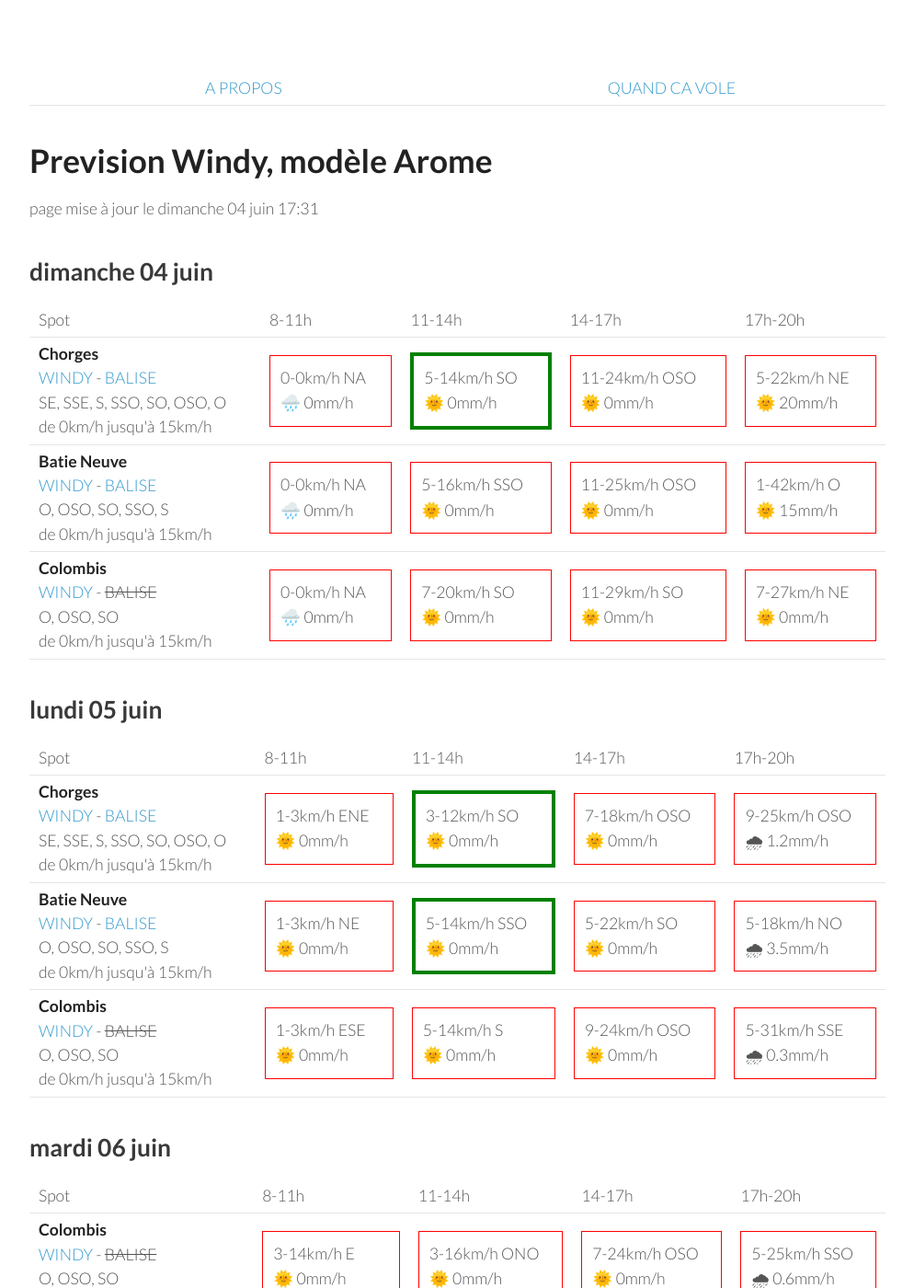
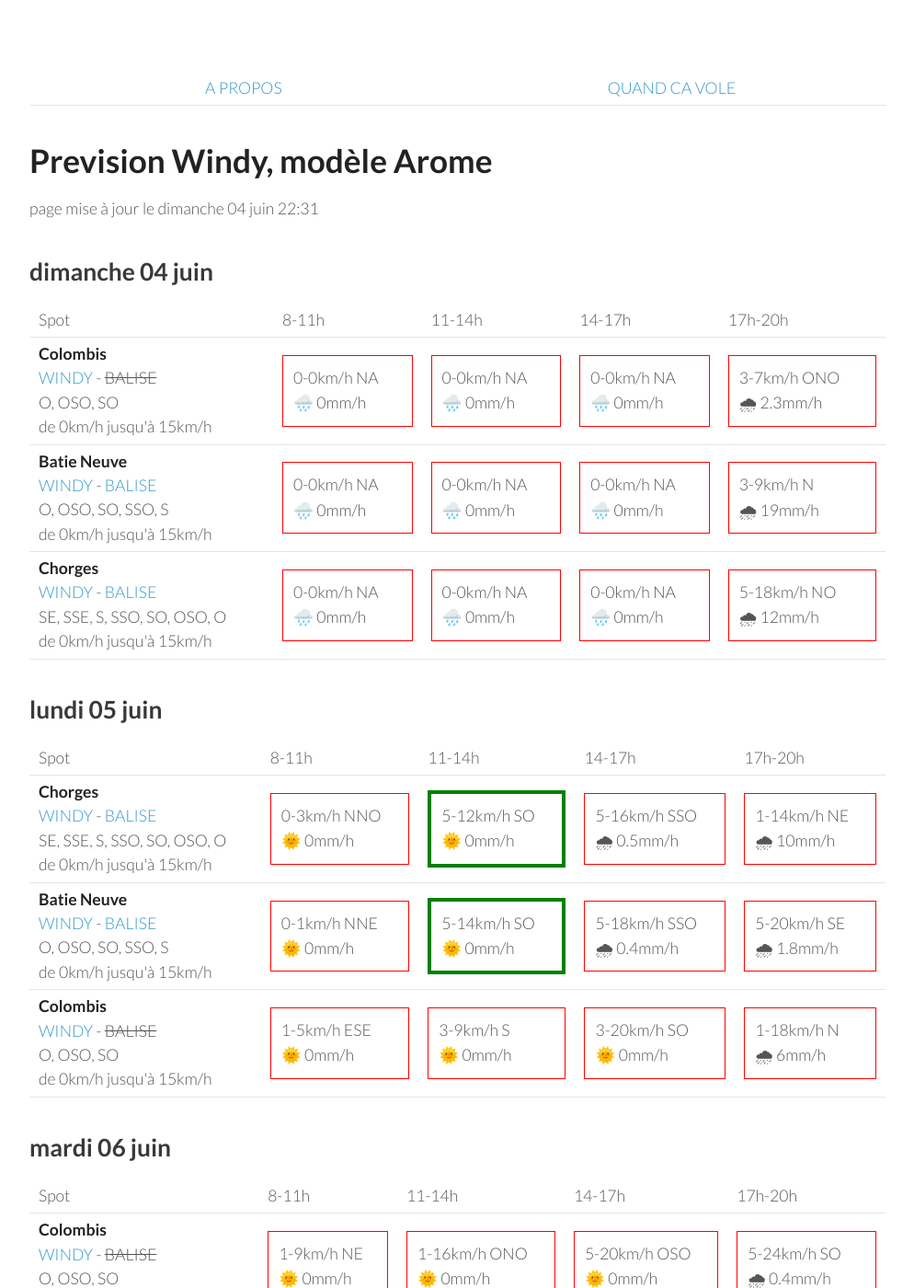
Before and after one commit to parapente-dans-le-nord/parapente-dans-le-nord.github.io, a Jekyll site: the page built from serre_poncon.markdown, in a window 1280 px wide and 1400 px high. Shown: the whole window at 92% size, without its empty margins (26-1020 px from the left). Built offline with Jekyll 4.4.1, drawn with Linux system fonts in a browser that asks for light colours; some of the changed text lies outside the part shown.

Commit message:
update index.markdown

```diff
--- a/serre_poncon.markdown
+++ b/serre_poncon.markdown
@@ -7,7 +7,7 @@ title:  "Tous les spots"
 {: .links}
 
 # Prevision Windy, modèle Arome
-page mise à jour le dimanche 04 juin 17:31
+page mise à jour le dimanche 04 juin 22:31
 
 ## dimanche 04 juin
 
@@ -22,30 +22,30 @@ page mise à jour le dimanche 04 juin 17:31
       <td>17h-20h</td>
     </tr>
 <tr>
-        <td><strong>Chorges</strong><br><a href="https://windy.com/44.578/6.280?44.559,6.262,10">WINDY</a> - <span class=""><a href="https://www.openwindmap.org/PP554">BALISE</a> </span><br> <span class="vent-favorable">SE, SSE, S, SSO, SO, OSO, O</span><br><span class="force-vent">de 0km/h jusqu'à 15km/h</span> </td>
+        <td><strong>Colombis</strong><br><a href="https://windy.com/44.494/6.216?44.559,6.262,10">WINDY</a> - <span class="no-balise"> BALISE </span><br> <span class="vent-favorable">O, OSO, SO</span><br><span class="force-vent">de 0km/h jusqu'à 15km/h</span> </td>
 
             <td><div class="not-flyable"><p>0-0km/h NA</p><p>🌧️ 0mm/h</p></div></td>
-            <td><div class="flyable"><p>5-14km/h SO</p><p>🌞 0mm/h</p></div></td>
-            <td><div class="not-flyable"><p>11-24km/h OSO</p><p>🌞 0mm/h</p></div></td>
-            <td><div class="not-flyable"><p>5-22km/h NE</p><p>🌞 20mm/h</p></div></td>
+            <td><div class="not-flyable"><p>0-0km/h NA</p><p>🌧️ 0mm/h</p></div></td>
+            <td><div class="not-flyable"><p>0-0km/h NA</p><p>🌧️ 0mm/h</p></div></td>
+            <td><div class="not-flyable"><p>3-7km/h ONO</p><p>🌧 2.3mm/h</p></div></td>
 
     </tr>
 <tr>
         <td><strong>Batie Neuve</strong><br><a href="https://windy.com/44.584/6.236?44.559,6.262,10,m:eTtagly">WINDY</a> - <span class=""><a href="https://www.openwindmap.org/PP554">BALISE</a> </span><br> <span class="vent-favorable">O, OSO, SO, SSO, S</span><br><span class="force-vent">de 0km/h jusqu'à 15km/h</span> </td>
 
             <td><div class="not-flyable"><p>0-0km/h NA</p><p>🌧️ 0mm/h</p></div></td>
-            <td><div class="not-flyable"><p>5-16km/h SSO</p><p>🌞 0mm/h</p></div></td>
-            <td><div class="not-flyable"><p>11-25km/h OSO</p><p>🌞 0mm/h</p></div></td>
-            <td><div class="not-flyable"><p>1-42km/h O</p><p>🌞 15mm/h</p></div></td>
+            <td><div class="not-flyable"><p>0-0km/h NA</p><p>🌧️ 0mm/h</p></div></td>
+            <td><div class="not-flyable"><p>0-0km/h NA</p><p>🌧️ 0mm/h</p></div></td>
+            <td><div class="not-flyable"><p>3-9km/h N</p><p>🌧 19mm/h</p></div></td>
 
     </tr>
 <tr>
-        <td><strong>Colombis</strong><br><a href="https://windy.com/44.494/6.216?44.559,6.262,10">WINDY</a> - <span class="no-balise"> BALISE </span><br> <span class="vent-favorable">O, OSO, SO</span><br><span class="force-vent">de 0km/h jusqu'à 15km/h</span> </td>
+        <td><strong>Chorges</strong><br><a href="https://windy.com/44.578/6.280?44.559,6.262,10">WINDY</a> - <span class=""><a href="https://www.openwindmap.org/PP554">BALISE</a> </span><br> <span class="vent-favorable">SE, SSE, S, SSO, SO, OSO, O</span><br><span class="force-vent">de 0km/h jusqu'à 15km/h</span> </td>
 
             <td><div class="not-flyable"><p>0-0km/h NA</p><p>🌧️ 0mm/h</p></div></td>
-            <td><div class="not-flyable"><p>7-20km/h SO</p><p>🌞 0mm/h</p></div></td>
-            <td><div class="not-flyable"><p>11-29km/h SO</p><p>🌞 0mm/h</p></div></td>
-            <td><div class="not-flyable"><p>7-27km/h NE</p><p>🌞 0mm/h</p></div></td>
+            <td><div class="not-flyable"><p>0-0km/h NA</p><p>🌧️ 0mm/h</p></div></td>
+            <td><div class="not-flyable"><p>0-0km/h NA</p><p>🌧️ 0mm/h</p></div></td>
+            <td><div class="not-flyable"><p>5-18km/h NO</p><p>🌧 12mm/h</p></div></td>
 
     </tr>
 
@@ -67,30 +67,30 @@ page mise à jour le dimanche 04 juin 17:31
 <tr>
         <td><strong>Chorges</strong><br><a href="https://windy.com/44.578/6.280?44.559,6.262,10">WINDY</a> - <span class=""><a href="https://www.openwindmap.org/PP554">BALISE</a> </span><br> <span class="vent-favorable">SE, SSE, S, SSO, SO, OSO, O</span><br><span class="force-vent">de 0km/h jusqu'à 15km/h</span> </td>
 
-            <td><div class="not-flyable"><p>1-3km/h ENE</p><p>🌞 0mm/h</p></div></td>
-            <td><div class="flyable"><p>3-12km/h SO</p><p>🌞 0mm/h</p></div></td>
-            <td><div class="not-flyable"><p>7-18km/h OSO</p><p>🌞 0mm/h</p></div></td>
-            <td><div class="not-flyable"><p>9-25km/h OSO</p><p>🌧 1.2mm/h</p></div></td>
+            <td><div class="not-flyable"><p>0-3km/h NNO</p><p>🌞 0mm/h</p></div></td>
+            <td><div class="flyable"><p>5-12km/h SO</p><p>🌞 0mm/h</p></div></td>
+            <td><div class="not-flyable"><p>5-16km/h SSO</p><p>🌧 0.5mm/h</p></div></td>
+            <td><div class="not-flyable"><p>1-14km/h NE</p><p>🌧 10mm/h</p></div></td>
 
 
     </tr>
 <tr>
         <td><strong>Batie Neuve</strong><br><a href="https://windy.com/44.584/6.236?44.559,6.262,10,m:eTtagly">WINDY</a> - <span class=""><a href="https://www.openwindmap.org/PP554">BALISE</a> </span><br> <span class="vent-favorable">O, OSO, SO, SSO, S</span><br><span class="force-vent">de 0km/h jusqu'à 15km/h</span> </td>
 
-            <td><div class="not-flyable"><p>1-3km/h NE</p><p>🌞 0mm/h</p></div></td>
-            <td><div class="flyable"><p>5-14km/h SSO</p><p>🌞 0mm/h</p></div></td>
-            <td><div class="not-flyable"><p>5-22km/h SO</p><p>🌞 0mm/h</p></div></td>
-            <td><div class="not-flyable"><p>5-18km/h NO</p><p>🌧 3.5mm/h</p></div></td>
+            <td><div class="not-flyable"><p>0-1km/h NNE</p><p>🌞 0mm/h</p></div></td>
+            <td><div class="flyable"><p>5-14km/h SO</p><p>🌞 0mm/h</p></div></td>
+            <td><div class="not-flyable"><p>5-18km/h SSO</p><p>🌧 0.4mm/h</p></div></td>
+            <td><div class="not-flyable"><p>5-20km/h SE</p><p>🌧 1.8mm/h</p></div></td>
 
 
     </tr>
 <tr>
         <td><strong>Colombis</strong><br><a href="https://windy.com/44.494/6.216?44.559,6.262,10">WINDY</a> - <span class="no-balise"> BALISE </span><br> <span class="vent-favorable">O, OSO, SO</span><br><span class="force-vent">de 0km/h jusqu'à 15km/h</span> </td>
 
-            <td><div class="not-flyable"><p>1-3km/h ESE</p><p>🌞 0mm/h</p></div></td>
-            <td><div class="not-flyable"><p>5-14km/h S</p><p>🌞 0mm/h</p></div></td>
-            <td><div class="not-flyable"><p>9-24km/h OSO</p><p>🌞 0mm/h</p></div></td>
-            <td><div class="not-flyable"><p>5-31km/h SSE</p><p>🌧 0.3mm/h</p></div></td>
+            <td><div class="not-flyable"><p>1-5km/h ESE</p><p>🌞 0mm/h</p></div></td>
+            <td><div class="not-flyable"><p>3-9km/h S</p><p>🌞 0mm/h</p></div></td>
+            <td><div class="not-flyable"><p>3-20km/h SO</p><p>🌞 0mm/h</p></div></td>
+            <td><div class="not-flyable"><p>1-18km/h N</p><p>🌧 6mm/h</p></div></td>
 
 
     </tr>
@@ -113,30 +113,30 @@ page mise à jour le dimanche 04 juin 17:31
 <tr>
         <td><strong>Colombis</strong><br><a href="https://windy.com/44.494/6.216?44.559,6.262,10">WINDY</a> - <span class="no-balise"> BALISE </span><br> <span class="vent-favorable">O, OSO, SO</span><br><span class="force-vent">de 0km/h jusqu'à 15km/h</span> </td>
 
-            <td><div class="not-flyable"><p>3-14km/h E</p><p>🌞 0mm/h</p></div></td>
-            <td><div class="not-flyable"><p>3-16km/h ONO</p><p>🌞 0mm/h</p></div></td>
-            <td><div class="not-flyable"><p>7-24km/h OSO</p><p>🌞 0mm/h</p></div></td>
-            <td><div class="not-flyable"><p>5-25km/h SSO</p><p>🌧 0.6mm/h</p></div></td>
+            <td><div class="not-flyable"><p>1-9km/h NE</p><p>🌞 0mm/h</p></div></td>
+            <td><div class="not-flyable"><p>1-16km/h ONO</p><p>🌞 0mm/h</p></div></td>
+            <td><div class="not-flyable"><p>5-20km/h OSO</p><p>🌞 0mm/h</p></div></td>
+            <td><div class="not-flyable"><p>5-24km/h SO</p><p>🌧 0.4mm/h</p></div></td>
 
 
     </tr>
 <tr>
         <td><strong>Batie Neuve</strong><br><a href="https://windy.com/44.584/6.236?44.559,6.262,10,m:eTtagly">WINDY</a> - <span class=""><a href="https://www.openwindmap.org/PP554">BALISE</a> </span><br> <span class="vent-favorable">O, OSO, SO, SSO, S</span><br><span class="force-vent">de 0km/h jusqu'à 15km/h</span> </td>
 
-            <td><div class="not-flyable"><p>1-11km/h ENE</p><p>🌞 0mm/h</p></div></td>
+            <td><div class="not-flyable"><p>1-5km/h N</p><p>🌞 0mm/h</p></div></td>
             <td><div class="not-flyable"><p>3-20km/h SO</p><p>🌞 0mm/h</p></div></td>
-            <td><div class="not-flyable"><p>7-29km/h SO</p><p>🌞 0mm/h</p></div></td>
-            <td><div class="not-flyable"><p>7-35km/h S</p><p>🌧 1.1mm/h</p></div></td>
+            <td><div class="not-flyable"><p>5-25km/h SO</p><p>🌧 0.2mm/h</p></div></td>
+            <td><div class="not-flyable"><p>5-33km/h SSO</p><p>🌧 0.2mm/h</p></div></td>
 
 
     </tr>
 <tr>
         <td><strong>Chorges</strong><br><a href="https://windy.com/44.578/6.280?44.559,6.262,10">WINDY</a> - <span class=""><a href="https://www.openwindmap.org/PP554">BALISE</a> </span><br> <span class="vent-favorable">SE, SSE, S, SSO, SO, OSO, O</span><br><span class="force-vent">de 0km/h jusqu'à 15km/h</span> </td>
 
-            <td><div class="not-flyable"><p>3-14km/h ENE</p><p>🌞 0mm/h</p></div></td>
+            <td><div class="not-flyable"><p>1-5km/h N</p><p>🌞 0mm/h</p></div></td>
             <td><div class="not-flyable"><p>3-20km/h SO</p><p>🌞 0mm/h</p></div></td>
-            <td><div class="not-flyable"><p>7-31km/h SO</p><p>🌧 0.2mm/h</p></div></td>
-            <td><div class="not-flyable"><p>5-37km/h SSO</p><p>🌧 1.1mm/h</p></div></td>
+            <td><div class="not-flyable"><p>7-27km/h SO</p><p>🌧 0.3mm/h</p></div></td>
+            <td><div class="not-flyable"><p>5-35km/h SO</p><p>🌧 0.3mm/h</p></div></td>
 
 
     </tr>
@@ -159,30 +159,30 @@ page mise à jour le dimanche 04 juin 17:31
 <tr>
         <td><strong>Colombis</strong><br><a href="https://windy.com/44.494/6.216?44.559,6.262,10">WINDY</a> - <span class="no-balise"> BALISE </span><br> <span class="vent-favorable">O, OSO, SO</span><br><span class="force-vent">de 0km/h jusqu'à 15km/h</span> </td>
 
-            <td><div class="not-flyable"><p>5-14km/h E</p><p>🌞 0mm/h</p></div></td>
-            <td><div class="not-flyable"><p>3-16km/h ONO</p><p>🌞 0mm/h</p></div></td>
-            <td><div class="not-flyable"><p>7-24km/h OSO</p><p>🌞 0mm/h</p></div></td>
-            <td><div class="not-flyable"><p>9-29km/h OSO</p><p>🌞 0mm/h</p></div></td>
+            <td><div class="not-flyable"><p>3-12km/h E</p><p>🌞 0mm/h</p></div></td>
+            <td><div class="not-flyable"><p>3-18km/h O</p><p>🌞 0mm/h</p></div></td>
+            <td><div class="not-flyable"><p>7-25km/h OSO</p><p>🌧 0.2mm/h</p></div></td>
+            <td><div class="not-flyable"><p>5-29km/h O</p><p>🌞 0mm/h</p></div></td>
 
 
     </tr>
 <tr>
         <td><strong>Batie Neuve</strong><br><a href="https://windy.com/44.584/6.236?44.559,6.262,10,m:eTtagly">WINDY</a> - <span class=""><a href="https://www.openwindmap.org/PP554">BALISE</a> </span><br> <span class="vent-favorable">O, OSO, SO, SSO, S</span><br><span class="force-vent">de 0km/h jusqu'à 15km/h</span> </td>
 
-            <td><div class="not-flyable"><p>3-12km/h NE</p><p>🌞 0mm/h</p></div></td>
+            <td><div class="not-flyable"><p>1-11km/h NE</p><p>🌞 0mm/h</p></div></td>
             <td><div class="not-flyable"><p>5-22km/h SO</p><p>🌞 0mm/h</p></div></td>
-            <td><div class="not-flyable"><p>7-29km/h SO</p><p>🌞 0mm/h</p></div></td>
-            <td><div class="not-flyable"><p>7-33km/h SO</p><p>🌧 0.3mm/h</p></div></td>
+            <td><div class="not-flyable"><p>7-31km/h SO</p><p>🌞 0mm/h</p></div></td>
+            <td><div class="not-flyable"><p>5-33km/h OSO</p><p>🌧 2.6mm/h</p></div></td>
 
 
     </tr>
 <tr>
         <td><strong>Chorges</strong><br><a href="https://windy.com/44.578/6.280?44.559,6.262,10">WINDY</a> - <span class=""><a href="https://www.openwindmap.org/PP554">BALISE</a> </span><br> <span class="vent-favorable">SE, SSE, S, SSO, SO, OSO, O</span><br><span class="force-vent">de 0km/h jusqu'à 15km/h</span> </td>
 
-            <td><div class="not-flyable"><p>3-16km/h ENE</p><p>🌞 0mm/h</p></div></td>
+            <td><div class="not-flyable"><p>3-12km/h ENE</p><p>🌞 0mm/h</p></div></td>
             <td><div class="not-flyable"><p>5-22km/h SO</p><p>🌞 0mm/h</p></div></td>
-            <td><div class="not-flyable"><p>7-31km/h SO</p><p>🌞 0mm/h</p></div></td>
-            <td><div class="not-flyable"><p>7-35km/h OSO</p><p>🌧 0.4mm/h</p></div></td>
+            <td><div class="not-flyable"><p>7-31km/h SO</p><p>🌧 0.2mm/h</p></div></td>
+            <td><div class="not-flyable"><p>5-35km/h OSO</p><p>🌧 2.5mm/h</p></div></td>
 
 
     </tr>
@@ -205,30 +205,30 @@ page mise à jour le dimanche 04 juin 17:31
 <tr>
         <td><strong>Colombis</strong><br><a href="https://windy.com/44.494/6.216?44.559,6.262,10">WINDY</a> - <span class="no-balise"> BALISE </span><br> <span class="vent-favorable">O, OSO, SO</span><br><span class="force-vent">de 0km/h jusqu'à 15km/h</span> </td>
 
-            <td><div class="not-flyable"><p>3-14km/h E</p><p>🌞 0mm/h</p></div></td>
-            <td><div class="not-flyable"><p>3-16km/h NO</p><p>🌞 0mm/h</p></div></td>
-            <td><div class="not-flyable"><p>7-25km/h OSO</p><p>🌞 0mm/h</p></div></td>
-            <td><div class="not-flyable"><p>5-25km/h OSO</p><p>🌞 0mm/h</p></div></td>
+            <td><div class="not-flyable"><p>3-12km/h E</p><p>🌞 0mm/h</p></div></td>
+            <td><div class="not-flyable"><p>3-18km/h O</p><p>🌞 0mm/h</p></div></td>
+            <td><div class="not-flyable"><p>7-27km/h O</p><p>🌧 0.3mm/h</p></div></td>
+            <td><div class="not-flyable"><p>3-29km/h SE</p><p>🌧 1.4mm/h</p></div></td>
 
 
     </tr>
 <tr>
         <td><strong>Batie Neuve</strong><br><a href="https://windy.com/44.584/6.236?44.559,6.262,10,m:eTtagly">WINDY</a> - <span class=""><a href="https://www.openwindmap.org/PP554">BALISE</a> </span><br> <span class="vent-favorable">O, OSO, SO, SSO, S</span><br><span class="force-vent">de 0km/h jusqu'à 15km/h</span> </td>
 
-            <td><div class="not-flyable"><p>1-12km/h NE</p><p>🌞 0mm/h</p></div></td>
-            <td><div class="not-flyable"><p>3-20km/h SO</p><p>🌞 0mm/h</p></div></td>
-            <td><div class="not-flyable"><p>7-29km/h SO</p><p>🌞 0mm/h</p></div></td>
-            <td><div class="not-flyable"><p>7-31km/h SO</p><p>🌧 0.2mm/h</p></div></td>
+            <td><div class="not-flyable"><p>1-11km/h NE</p><p>🌞 0mm/h</p></div></td>
+            <td><div class="not-flyable"><p>5-22km/h SO</p><p>🌞 0mm/h</p></div></td>
+            <td><div class="not-flyable"><p>7-31km/h SO</p><p>🌧 0.4mm/h</p></div></td>
+            <td><div class="not-flyable"><p>5-33km/h SSE</p><p>🌧 1.5mm/h</p></div></td>
 
 
     </tr>
 <tr>
         <td><strong>Chorges</strong><br><a href="https://windy.com/44.578/6.280?44.559,6.262,10">WINDY</a> - <span class=""><a href="https://www.openwindmap.org/PP554">BALISE</a> </span><br> <span class="vent-favorable">SE, SSE, S, SSO, SO, OSO, O</span><br><span class="force-vent">de 0km/h jusqu'à 15km/h</span> </td>
 
-            <td><div class="not-flyable"><p>3-14km/h ENE</p><p>🌞 0mm/h</p></div></td>
-            <td><div class="not-flyable"><p>3-20km/h SO</p><p>🌞 0mm/h</p></div></td>
-            <td><div class="not-flyable"><p>7-31km/h SO</p><p>🌞 0mm/h</p></div></td>
-            <td><div class="not-flyable"><p>7-33km/h SO</p><p>🌧 0.2mm/h</p></div></td>
+            <td><div class="not-flyable"><p>3-12km/h ENE</p><p>🌞 0mm/h</p></div></td>
+            <td><div class="not-flyable"><p>5-22km/h SO</p><p>🌞 0mm/h</p></div></td>
+            <td><div class="not-flyable"><p>7-33km/h OSO</p><p>🌧 0.5mm/h</p></div></td>
+            <td><div class="not-flyable"><p>5-35km/h S</p><p>🌧 1.7mm/h</p></div></td>
 
 
     </tr>
@@ -251,30 +251,30 @@ page mise à jour le dimanche 04 juin 17:31
 <tr>
         <td><strong>Colombis</strong><br><a href="https://windy.com/44.494/6.216?44.559,6.262,10">WINDY</a> - <span class="no-balise"> BALISE </span><br> <span class="vent-favorable">O, OSO, SO</span><br><span class="force-vent">de 0km/h jusqu'à 15km/h</span> </td>
 
-            <td><div class="not-flyable"><p>3-14km/h E</p><p>🌞 0mm/h</p></div></td>
-            <td><div class="not-flyable"><p>3-16km/h ONO</p><p>🌞 0mm/h</p></div></td>
-            <td><div class="not-flyable"><p>5-22km/h O</p><p>🌞 0mm/h</p></div></td>
-            <td><div class="not-flyable"><p>7-31km/h OSO</p><p>🌞 0mm/h</p></div></td>
+            <td><div class="not-flyable"><p>5-14km/h ENE</p><p>🌞 0mm/h</p></div></td>
+            <td><div class="not-flyable"><p>5-18km/h O</p><p>🌞 0mm/h</p></div></td>
+            <td><div class="not-flyable"><p>5-22km/h SO</p><p>🌧 0.2mm/h</p></div></td>
+            <td><div class="not-flyable"><p>5-24km/h SO</p><p>🌧 1.2mm/h</p></div></td>
 
 
     </tr>
 <tr>
         <td><strong>Batie Neuve</strong><br><a href="https://windy.com/44.584/6.236?44.559,6.262,10,m:eTtagly">WINDY</a> - <span class=""><a href="https://www.openwindmap.org/PP554">BALISE</a> </span><br> <span class="vent-favorable">O, OSO, SO, SSO, S</span><br><span class="force-vent">de 0km/h jusqu'à 15km/h</span> </td>
 
-            <td><div class="not-flyable"><p>1-12km/h ENE</p><p>🌞 0mm/h</p></div></td>
-            <td><div class="not-flyable"><p>3-20km/h SSO</p><p>🌞 0mm/h</p></div></td>
-            <td><div class="not-flyable"><p>5-25km/h SO</p><p>🌞 0mm/h</p></div></td>
-            <td><div class="not-flyable"><p>9-35km/h SO</p><p>🌞 0mm/h</p></div></td>
+            <td><div class="not-flyable"><p>3-12km/h NE</p><p>🌞 0mm/h</p></div></td>
+            <td><div class="not-flyable"><p>5-24km/h SO</p><p>🌞 0mm/h</p></div></td>
+            <td><div class="not-flyable"><p>7-29km/h SSO</p><p>🌧 0.2mm/h</p></div></td>
+            <td><div class="not-flyable"><p>5-29km/h SSO</p><p>🌧 1.3mm/h</p></div></td>
 
 
     </tr>
 <tr>
         <td><strong>Chorges</strong><br><a href="https://windy.com/44.578/6.280?44.559,6.262,10">WINDY</a> - <span class=""><a href="https://www.openwindmap.org/PP554">BALISE</a> </span><br> <span class="vent-favorable">SE, SSE, S, SSO, SO, OSO, O</span><br><span class="force-vent">de 0km/h jusqu'à 15km/h</span> </td>
 
-            <td><div class="not-flyable"><p>3-14km/h ENE</p><p>🌞 0mm/h</p></div></td>
-            <td><div class="not-flyable"><p>3-20km/h SO</p><p>🌞 0mm/h</p></div></td>
-            <td><div class="not-flyable"><p>5-27km/h OSO</p><p>🌞 0mm/h</p></div></td>
-            <td><div class="not-flyable"><p>9-35km/h SO</p><p>🌞 0mm/h</p></div></td>
+            <td><div class="not-flyable"><p>3-16km/h ENE</p><p>🌞 0mm/h</p></div></td>
+            <td><div class="not-flyable"><p>5-24km/h SO</p><p>🌞 0mm/h</p></div></td>
+            <td><div class="not-flyable"><p>5-29km/h SSO</p><p>🌧 0.4mm/h</p></div></td>
+            <td><div class="not-flyable"><p>5-29km/h SSO</p><p>🌧 1.4mm/h</p></div></td>
 
 
     </tr>
```
